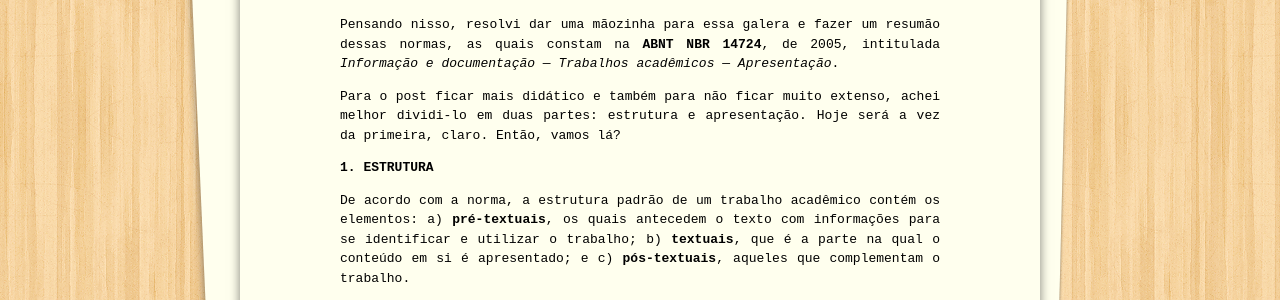
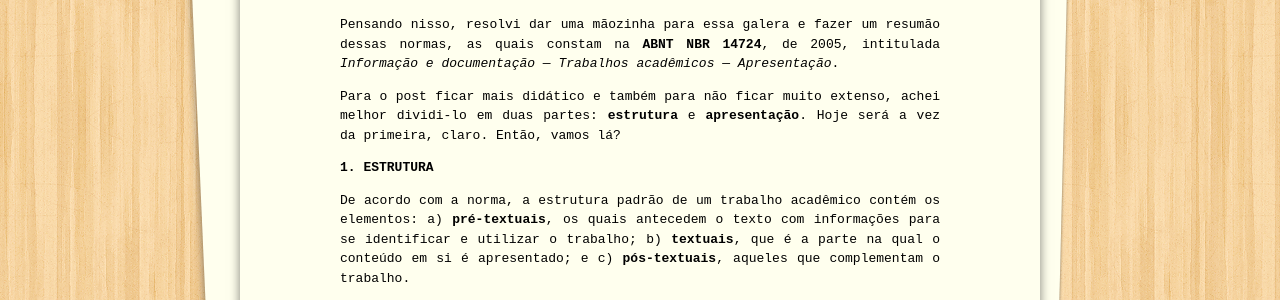
Before and after one commit to raqueldiniz/site, a Jekyll site: the page built from _posts/2018-08-15-resumao-abnt-para-trabalhos-academicos-parte-1.md, in a window 1280 px wide and 900 px high, scrolled down 343 px. Shown: the part 171-471 px from the top of the window. Built offline with Jekyll 4.4.1, drawn with Linux system fonts in a browser that asks for light colours.

```diff
--- a/_posts/2018-08-15-resumao-abnt-para-trabalhos-academicos-parte-1.md
+++ b/_posts/2018-08-15-resumao-abnt-para-trabalhos-academicos-parte-1.md
@@ -7,7 +7,7 @@ Se tem uma sigla que assusta muita gente é a tal da ABNT! As regras de normaliz
 
 Pensando nisso, resolvi dar uma mãozinha para essa galera e fazer um resumão dessas normas, as quais constam na **ABNT NBR 14724**, de 2005, intitulada _Informação e documentação — Trabalhos acadêmicos — Apresentação_.
 
-Para o post ficar mais didático e também para não ficar muito extenso, achei melhor dividi-lo em duas partes: estrutura e apresentação. Hoje será a vez da primeira, claro. Então, vamos lá?
+Para o post ficar mais didático e também para não ficar muito extenso, achei melhor dividi-lo em duas partes: **estrutura** e **apresentação**. Hoje será a vez da primeira, claro. Então, vamos lá?
 
 **1. ESTRUTURA**
 
```
